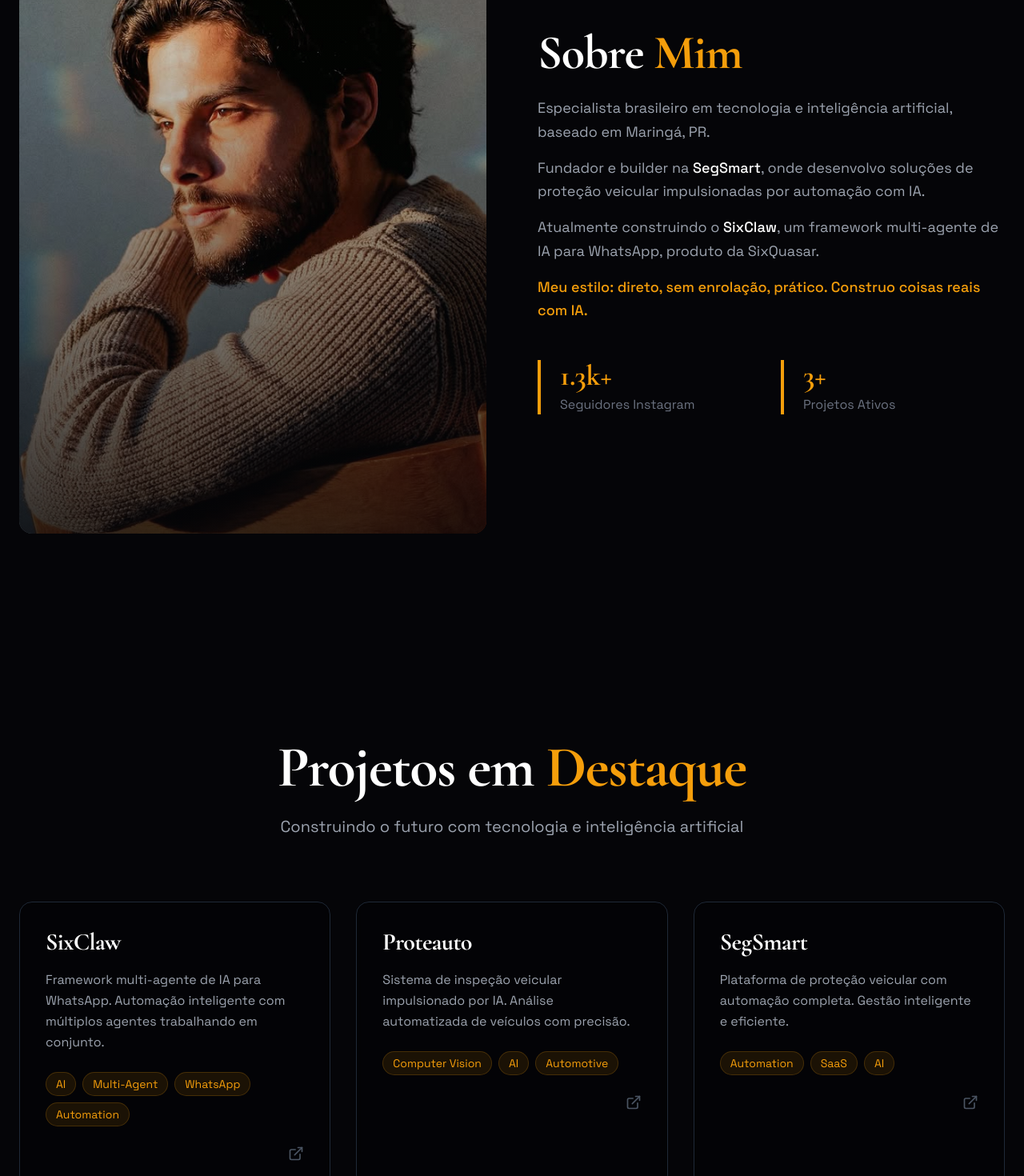
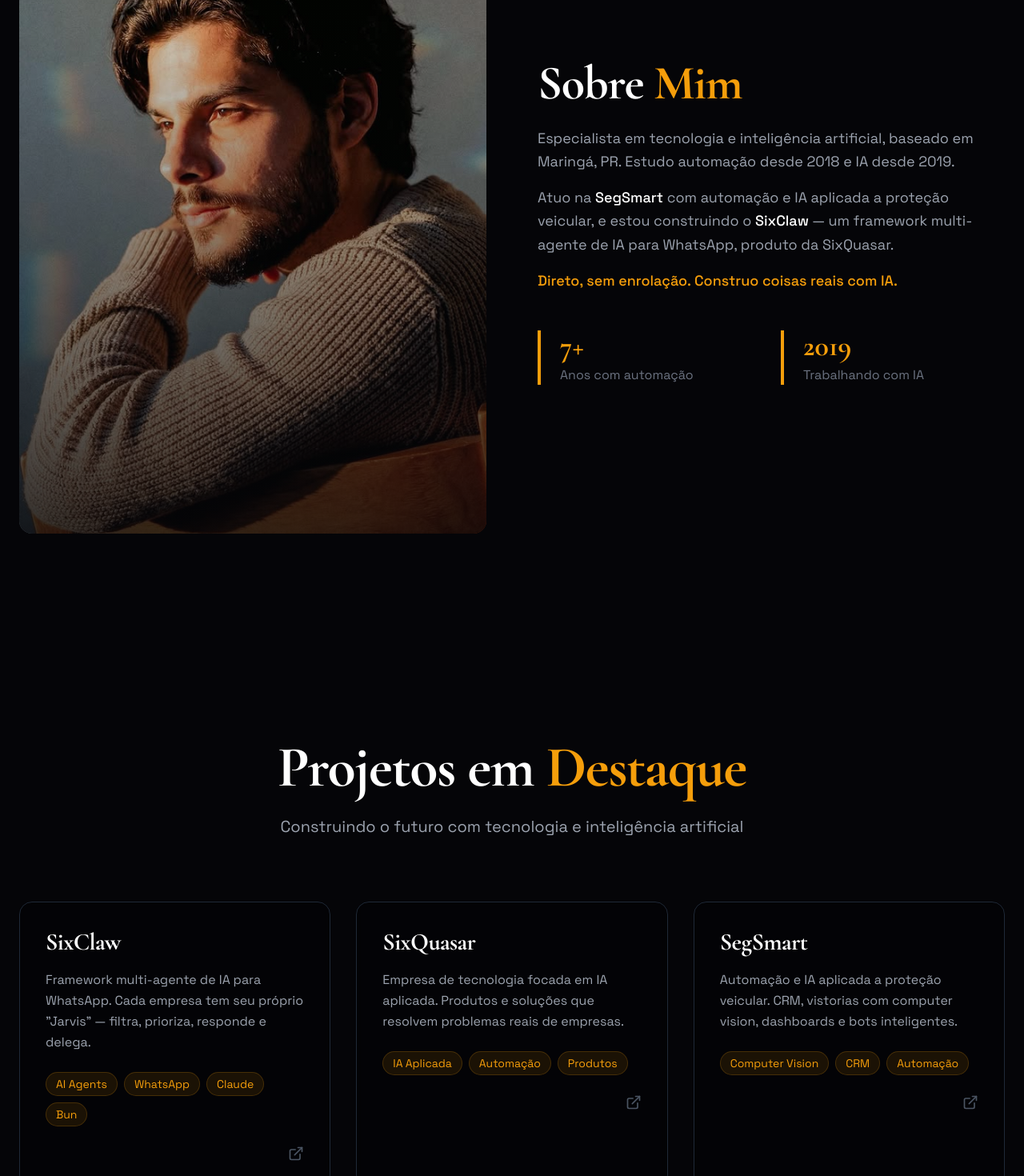
Before and after one commit to leonardocandiani/links, a React (Vite) app: page / in a window 1280 px wide. Shown: the part 1040-2510 px from the top of the page at 80% size. Built offline with nearby package versions, Linux system fonts and the light colour scheme.

Commit message:
fix: correct bio and projects - not founder of SegSmart, updated stats

```diff
--- a/index.html
+++ b/index.html
@@ -7,7 +7,7 @@
     <!-- Primary Meta Tags -->
     <title>Leonardo Candiani — IA, Automação e Tecnologia</title>
     <meta name="title" content="Leonardo Candiani — IA, Automação e Tecnologia" />
-    <meta name="description" content="Especialista em inteligência artificial e automação. Fundador da SegSmart, criador do SixClaw. Construindo o futuro com IA, de Maringá pro mundo." />
+    <meta name="description" content="Especialista em inteligência artificial e automação. Criador do SixClaw e cofundador da SixQuasar. Construindo o futuro com IA, de Maringá pro mundo." />
     <meta name="author" content="Leonardo Candiani" />
     <meta name="robots" content="index, follow" />
     <meta name="keywords" content="Leonardo Candiani, IA, inteligência artificial, automação, SixClaw, SegSmart, Proteauto, agentes de IA, WhatsApp, Maringá, tecnologia, AI agents" />
@@ -17,7 +17,7 @@
     <meta property="og:type" content="website" />
     <meta property="og:url" content="https://leonardocandiani.com.br" />
     <meta property="og:title" content="Leonardo Candiani — IA, Automação e Tecnologia" />
-    <meta property="og:description" content="Especialista em inteligência artificial e automação. Fundador da SegSmart, criador do SixClaw. Construindo o futuro com IA." />
+    <meta property="og:description" content="Especialista em inteligência artificial e automação. Criador do SixClaw, cofundador da SixQuasar. Construindo o futuro com IA." />
     <meta property="og:image" content="https://leonardocandiani.com.br/images/og-image.jpg" />
     <meta property="og:image:width" content="1200" />
     <meta property="og:image:height" content="630" />
@@ -28,7 +28,7 @@
     <meta name="twitter:card" content="summary_large_image" />
     <meta name="twitter:url" content="https://leonardocandiani.com.br" />
     <meta name="twitter:title" content="Leonardo Candiani — IA, Automação e Tecnologia" />
-    <meta name="twitter:description" content="Especialista em inteligência artificial e automação. Fundador da SegSmart, criador do SixClaw." />
+    <meta name="twitter:description" content="Especialista em inteligência artificial e automação. Criador do SixClaw, cofundador da SixQuasar." />
     <meta name="twitter:image" content="https://leonardocandiani.com.br/images/og-image.jpg" />
 
     <!-- Favicon -->
@@ -48,7 +48,7 @@
       "url": "https://leonardocandiani.com.br",
       "image": "https://leonardocandiani.com.br/images/profile-pic.jpg",
       "jobTitle": "Especialista em IA e Automação",
-      "description": "Especialista em inteligência artificial e automação. Fundador da SegSmart, criador do SixClaw.",
+      "description": "Especialista em inteligência artificial e automação. Criador do SixClaw, cofundador da SixQuasar.",
       "address": {
         "@type": "PostalAddress",
         "addressLocality": "Maringá",
--- a/src/components/About.tsx
+++ b/src/components/About.tsx
@@ -46,33 +46,31 @@
 
             <div className="space-y-4 text-gray-400 text-lg leading-relaxed">
               <p>
-                Especialista brasileiro em tecnologia e inteligência artificial, baseado em Maringá, PR.
+                Especialista em tecnologia e inteligência artificial, baseado em Maringá, PR.
+                Estudo automação desde 2018 e IA desde 2019.
               </p>
 
               <p>
-                Fundador e builder na <span className="text-white font-medium">SegSmart</span>,
-                onde desenvolvo soluções de proteção veicular impulsionadas por automação com IA.
-              </p>
-
-              <p>
-                Atualmente construindo o <span className="text-white font-medium">SixClaw</span>,
-                um framework multi-agente de IA para WhatsApp, produto da SixQuasar.
+                Atuo na <span className="text-white font-medium">SegSmart</span> com
+                automação e IA aplicada a proteção veicular, e estou construindo o{' '}
+                <span className="text-white font-medium">SixClaw</span> — um framework
+                multi-agente de IA para WhatsApp, produto da SixQuasar.
               </p>
 
               <p className="text-accent font-medium">
-                Meu estilo: direto, sem enrolação, prático. Construo coisas reais com IA.
+                Direto, sem enrolação. Construo coisas reais com IA.
               </p>
             </div>
 
             {/* Stats */}
             <div className="grid grid-cols-2 gap-6 mt-12">
               <div className="border-l-4 border-accent pl-6">
-                <div className="text-4xl font-serif font-bold text-accent">1.3k+</div>
-                <div className="text-gray-500 mt-1">Seguidores Instagram</div>
+                <div className="text-4xl font-serif font-bold text-accent">7+</div>
+                <div className="text-gray-500 mt-1">Anos com automação</div>
               </div>
               <div className="border-l-4 border-accent pl-6">
-                <div className="text-4xl font-serif font-bold text-accent">3+</div>
-                <div className="text-gray-500 mt-1">Projetos Ativos</div>
+                <div className="text-4xl font-serif font-bold text-accent">2019</div>
+                <div className="text-gray-500 mt-1">Trabalhando com IA</div>
               </div>
             </div>
           </motion.div>
--- a/src/components/Projects.tsx
+++ b/src/components/Projects.tsx
@@ -6,20 +6,20 @@
 const projects = [
   {
     title: 'SixClaw',
-    description: 'Framework multi-agente de IA para WhatsApp. Automação inteligente com múltiplos agentes trabalhando em conjunto.',
-    tech: ['AI', 'Multi-Agent', 'WhatsApp', 'Automation'],
+    description: 'Framework multi-agente de IA para WhatsApp. Cada empresa tem seu próprio "Jarvis" — filtra, prioriza, responde e delega.',
+    tech: ['AI Agents', 'WhatsApp', 'Claude', 'Bun'],
     gradient: 'from-amber-500/20 to-orange-600/20',
   },
   {
-    title: 'Proteauto',
-    description: 'Sistema de inspeção veicular impulsionado por IA. Análise automatizada de veículos com precisão.',
-    tech: ['Computer Vision', 'AI', 'Automotive'],
+    title: 'SixQuasar',
+    description: 'Empresa de tecnologia focada em IA aplicada. Produtos e soluções que resolvem problemas reais de empresas.',
+    tech: ['IA Aplicada', 'Automação', 'Produtos'],
     gradient: 'from-blue-500/20 to-cyan-600/20',
   },
   {
     title: 'SegSmart',
-    description: 'Plataforma de proteção veicular com automação completa. Gestão inteligente e eficiente.',
-    tech: ['Automation', 'SaaS', 'AI'],
+    description: 'Automação e IA aplicada a proteção veicular. CRM, vistorias com computer vision, dashboards e bots inteligentes.',
+    tech: ['Computer Vision', 'CRM', 'Automação'],
     gradient: 'from-purple-500/20 to-pink-600/20',
   },
 ];
```
